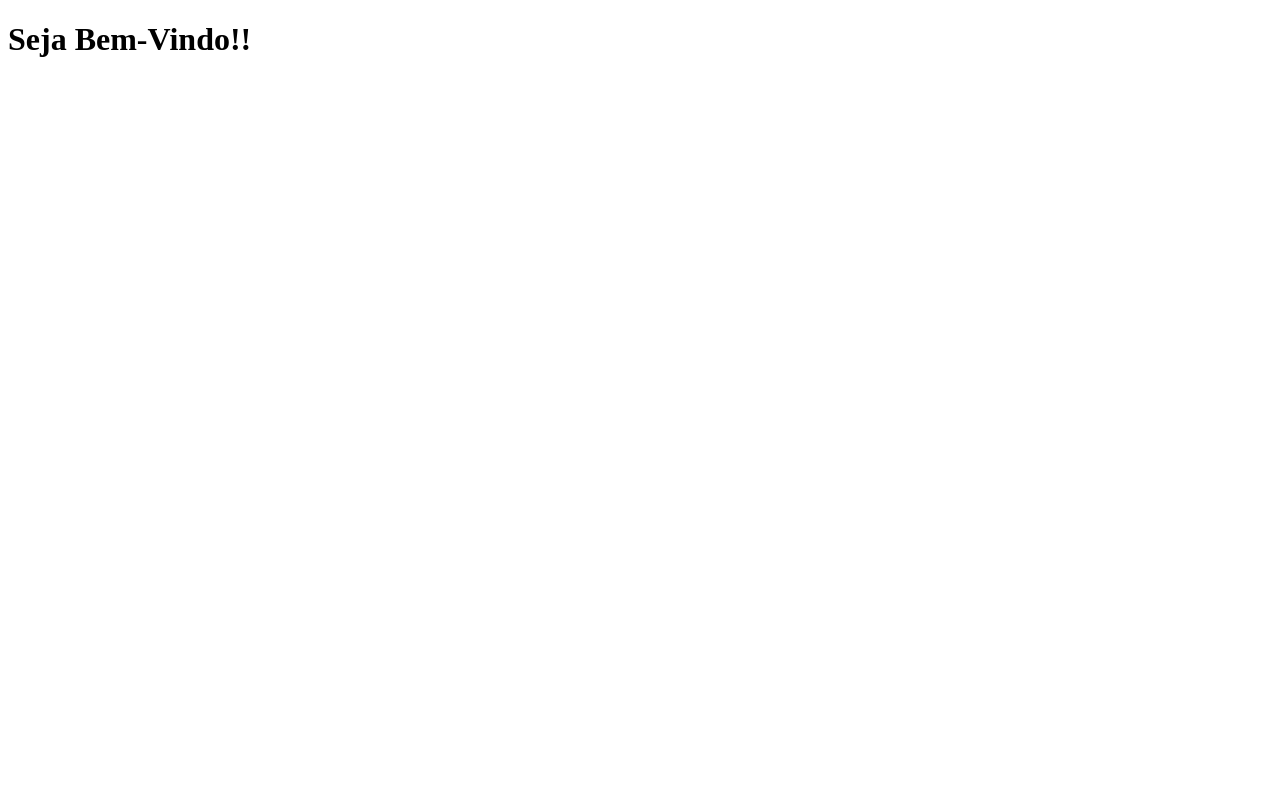
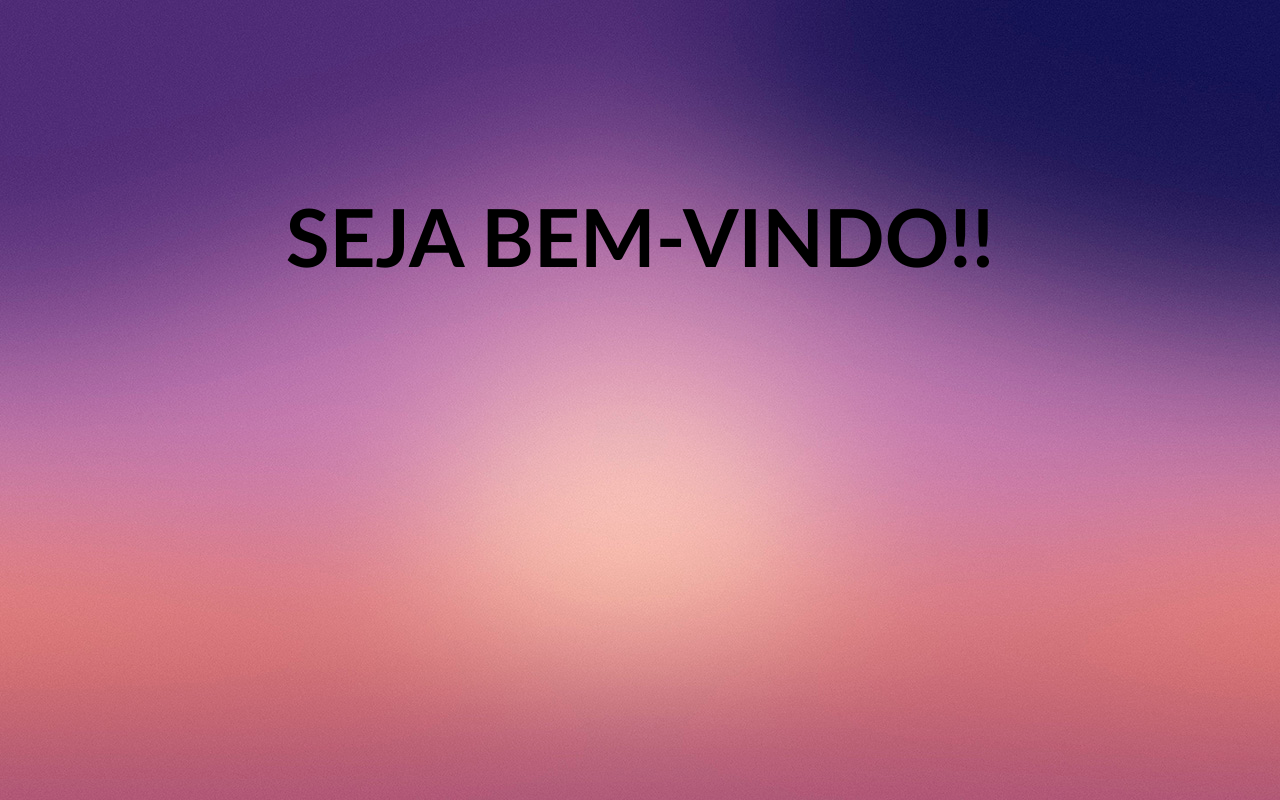
Before and after one commit to CarlosSantosweb/projeto_itd, a plain HTML site: page post.html in a window 1280 px wide. Drawn offline with Linux system fonts and the light colour scheme.

```diff
--- a/estilo/style.css
+++ b/estilo/style.css
@@ -3,6 +3,13 @@
 body {
     font-family: 'Trebuchet MS', 'Lucida Sans Unicode', 'Lucida Grande', 'Lucida Sans', Arial, sans-serif;
     background: #643d87 url(../imagens/fundo.jpg) no-repeat top center;
+}
+
+#bemvindo {
+    padding-top: 10%;
+    font-size: 2.5em;
+    text-align: center;
+    text-transform: uppercase;
 }
 
 #container {
--- a/post.html
+++ b/post.html
@@ -5,9 +5,10 @@
     <meta http-equiv="X-UA-Compatible" content="IE=edge">
     <meta name="viewport" content="width=device-width, initial-scale=1.0">
     <title>Post</title>
+    <link rel="stylesheet" href="./estilo/style.css">
 </head>
 <body>
-    <div>
+    <div id="bemvindo">
         <h1>Seja Bem-Vindo!!</h1>
     </div>
 </body>
```
